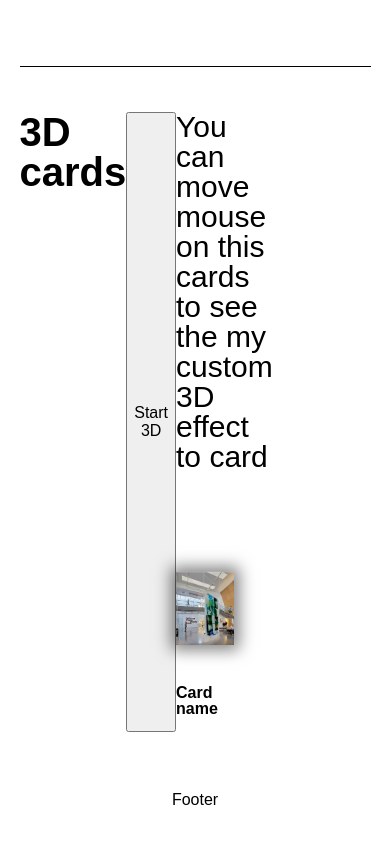
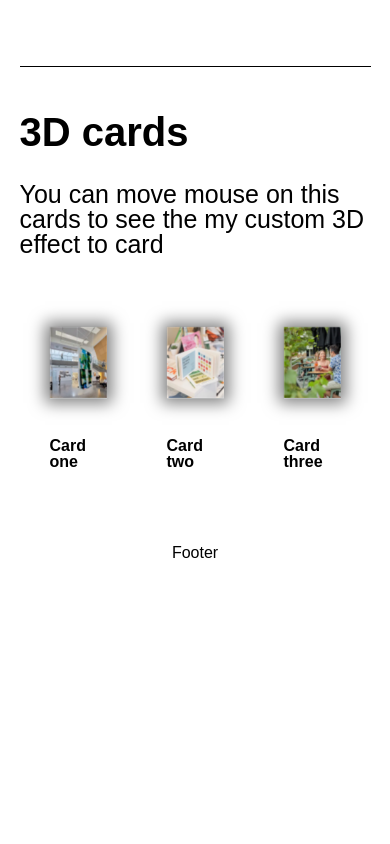
Before and after one commit to kriachko-artem/react-portfolio, a React (Create React App) app: page / in a window 390 px wide. Shown: the part 1168-2012 px from the top of the page. Built offline with nearby package versions, Linux system fonts and the light colour scheme.

Commit message:
creating

```diff
--- a/src/components/3D Cards/Cards.js
+++ b/src/components/3D Cards/Cards.js
@@ -3,9 +3,12 @@ import './cards.css'
 import firstCardImg from './images/first.png'
 import secondCardImg from './images/second.png'
 import thirdCardImg from './images/third.png'
+
 import {deviceOrientation3D, setBigCursor} from "../../animations/animations";
 import {mouseMoveCard3D} from "../../animations/animations";
 
+const devices = new RegExp('Android|webOS|iPhone|iPad|iPod|BlackBerry|BB|PlayBook|IEMobile|Windows Phone|Kindle|Silk|Opera Mini', "i");
+const isMobile = devices.test(navigator.userAgent);
 function getAccess(){
     DeviceOrientationEvent.requestPermission()
         .then(() =>{
@@ -18,10 +21,12 @@ function getAccess(){
 
 export function Cards () {
     useEffect(()=>{
+        if (isMobile === false){
+            setBigCursor('.card_img-holder img')
+            setBigCursor('.get-access')
+            mouseMoveCard3D('.card_img-holder')
+        }
 
-
-        setBigCursor('.card_img-holder img')
-        mouseMoveCard3D('.card_img-holder')
     },[])
 
   return (
@@ -29,11 +34,21 @@ export function Cards () {
           <div className="container">
             <hr/>
               <div className="cards_content">
-                  <h2 className="cards_content__tittle">3D cards</h2>
-                  <button onClick={getAccess} className={'get-access'}>Start 3D</button>
-                  <div className="cards_content__main">
-                     <h4>You can move mouse on this cards to see the my custom 3D effect to card</h4>
-                      <div className="cards_content__main__cards">
+                  <div className="cards_content__tittle">
+                      <h2>3D cards</h2>
+                      <div className="cards_content__description">
+                          {isMobile? (
+                              <>
+                                  <h4 className={'description-rotate'}>You can rotate your phone to see the my custom 3D effect to card</h4>
+                                  <button onClick={getAccess} className={'get-access'}>Start 3D</button>
+                              </>
+                          ):(
+                              <h4>You can move mouse on this cards to see the my custom 3D effect to card</h4>
+                          )}
+                      </div>
+                  </div>
+                  <div className="cards_content__main__cards">
+                      {isMobile? (
                           <div className="card">
                               <div className="card_img-holder">
                                   <div className="card-3d">
@@ -46,10 +61,59 @@ export function Cards () {
                                   </div>
                               </div>
                               <h5 className="card_name">
-                                 Card name
+                                  Card name
                               </h5>
                           </div>
-                      </div>
+                      ):(
+                          <>
+                              <div className="card">
+                                  <div className="card_img-holder">
+                                      <div className="card-3d">
+                                          <img src={firstCardImg} alt="Plan your trip"/>
+                                          <span className={'left'}/>
+                                          <span className={'right'}/>
+                                          <span className={'top'}/>
+                                          <span className={'bottom'}/>
+                                          <span className={'back'}/>
+                                      </div>
+                                  </div>
+                                  <h5 className="card_name">
+                                      Card one
+                                  </h5>
+                              </div>
+                              <div className="card">
+                                  <div className="card_img-holder">
+                                      <div className="card-3d">
+                                          <img src={secondCardImg} alt="Plan your trip"/>
+                                          <span className={'left'}/>
+                                          <span className={'right'}/>
+                                          <span className={'top'}/>
+                                          <span className={'bottom'}/>
+                                          <span className={'back'}/>
+                                      </div>
+                                  </div>
+                                  <h5 className="card_name">
+                                      Card two
+                                  </h5>
+                              </div>
+                              <div className="card">
+                                  <div className="card_img-holder">
+                                      <div className="card-3d">
+                                          <img src={thirdCardImg} alt="Plan your trip"/>
+                                          <span className={'left'}/>
+                                          <span className={'right'}/>
+                                          <span className={'top'}/>
+                                          <span className={'bottom'}/>
+                                          <span className={'back'}/>
+                                      </div>
+                                  </div>
+                                  <h5 className="card_name">
+                                      Card three
+                                  </h5>
+                              </div>
+                          </>
+                      )}
+
                   </div>
               </div>
           </div>
--- a/src/components/3D Cards/cards.css
+++ b/src/components/3D Cards/cards.css
@@ -8,30 +8,49 @@ section.cards .container{
 section.cards .container hr{
     margin-bottom: 45px;
 }
-.cards_content__tittle{
-    width: 40%;
+.cards_content__tittle h2{
     font-weight: 600;
     font-size: 40px;
 }
 .cards_content{
     display: flex;
+    flex-direction: column;
 }
-.cards_content__main{
+.cards_content__description{
     display: flex;
     flex-direction: column;
-    align-self: flex-end;
+    align-items: center;
+    padding-bottom: 40px;
+}
+.cards_content__description h4{
+    margin: 30px 0;
+    font-size: 25px;
+}
+.cards_content__description .description-rotate{
+    margin-bottom: 50px;
+}
+.cards_content__description .get-access{
+    padding: 15px 20px;
+    border-radius: 20px;
+    border: 2px solid #ea8823;
+    width: fit-content;
+    animation: Blink 1s infinite alternate;
+}
+@keyframes Blink {
+    from{background-color: white;}
+    to{background-color: #ea8823;}
 }
 .cards_content__main h4{
-    width: 50%;
+    line-height: 130%;
     font-size: 30px;
     margin-bottom: 100px;
 }
 .cards_content__main__cards{
     display: flex;
-    justify-content: space-between;
+    justify-content: space-evenly;
 }
 .card{
-    width: 30%;
+    margin: 0 30px;
     display: flex;
     flex-direction: column;
 }
--- a/src/mainStyles/main.css
+++ b/src/mainStyles/main.css
@@ -13,7 +13,6 @@ body{
     font-family: sans-serif;
     opacity: 0;
     padding-top: 200px;
-    height: 300vh;
     background-color: var(--main-bg-color);
     transition-property: background-color, color;
     transition: 0.5s ease-out;
```
